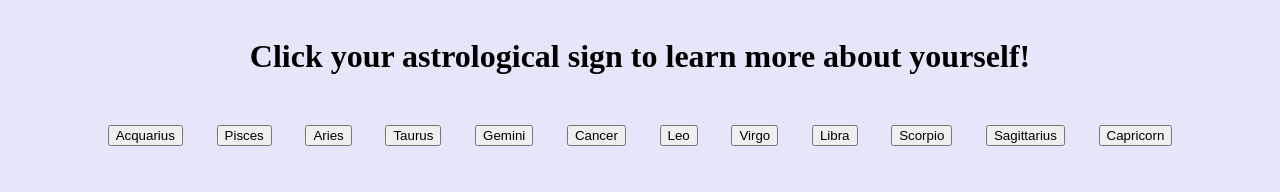
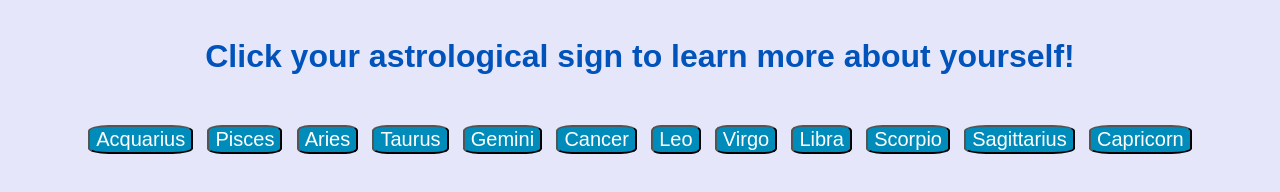
Before and after one commit to mtoffl01/KWK-MessageGenerator, a plain HTML site: page index.html in a window 1280 px wide. Drawn offline with Linux system fonts and the light colour scheme.

Commit message:
styled buttons - change color on hover, jump size when selected. Changed some text colors

```diff
--- a/style.css
+++ b/style.css
@@ -2,6 +2,8 @@ body{
 	margin: 3% 5%;
 	text-align:center;
 	background-color: lavender;
+	color: #0053ba;
+	font-family: sans-serif;
 }
 
 .signs {
@@ -10,3 +12,19 @@ body{
 	flex-wrap: wrap;
 	padding: 10px;
 }
+
+button {
+	background-color: #008CBA;
+	color: white;
+	font-size: 20px;
+	border-radius: 20%;
+}
+
+button:hover,
+button:focus {
+    background: #0053ba;
+}
+
+button:active {
+    transform: scale(1.10);
+}
```
